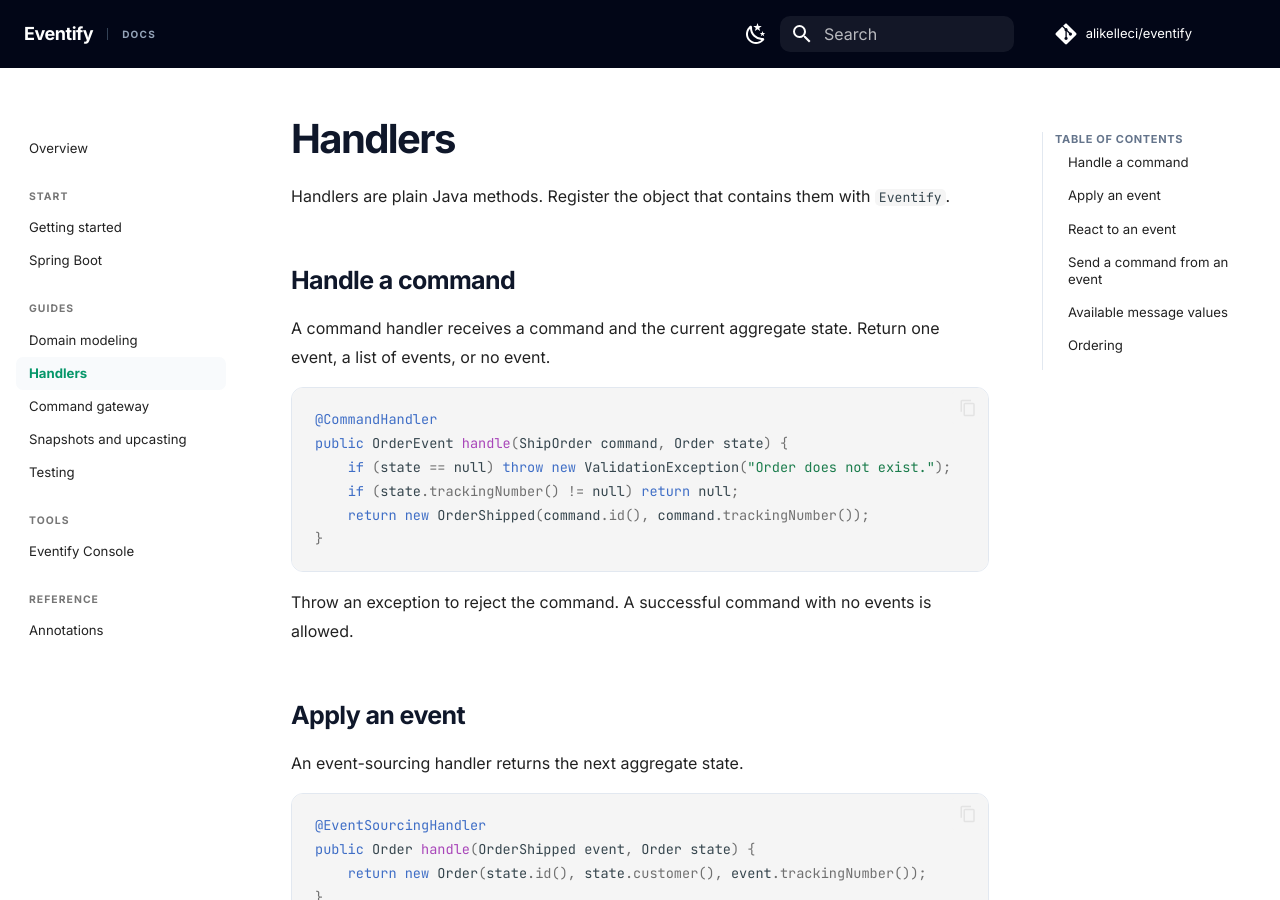
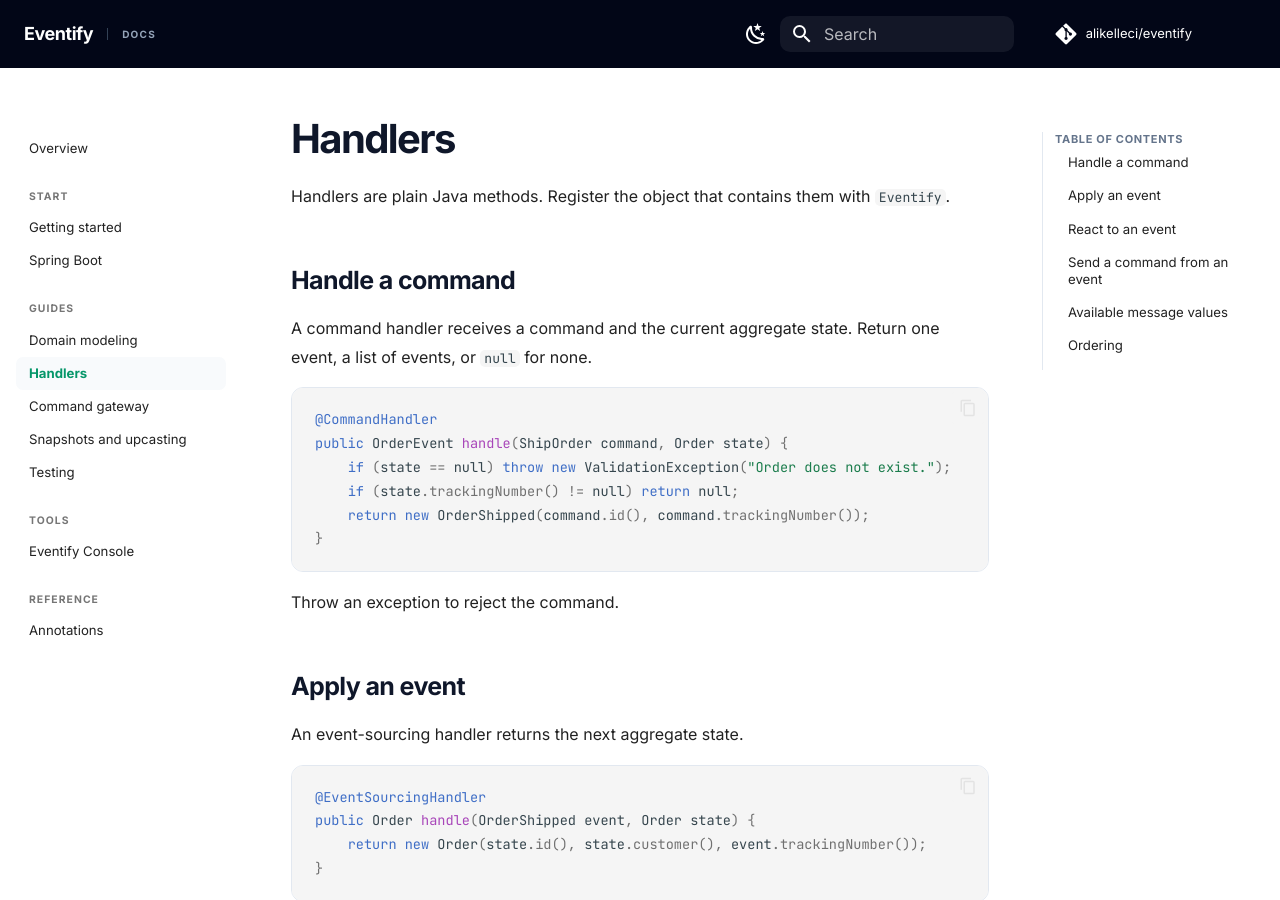
Before and after one commit to alikelleci/eventify, an MkDocs documentation site: the page built from docs/handlers.md, in a window 1280 px wide and 900 px high. Built offline with MkDocs 1.6.1 and Material for MkDocs 9.7.7, drawn with Linux system fonts in a browser that asks for light colours; comment, search, counter and statistics services are not loaded.

Commit message:
Tighten the docs and drop "saga" from comments
Bean Validation is described as what Eventify does, a command handler
returns null for no events, and @Upcaster's type and revision are explained.
Comments say "flow" instead of "saga", a concept Eventify doesn't have.

Co-Authored-By: Claude Opus 5.5 <noreply@anthropic.com>

````diff
--- a/docs/handlers.md
+++ b/docs/handlers.md
@@ -4,7 +4,7 @@ Handlers are plain Java methods. Register the object that contains them with `Ev
 
 ## Handle a command
 
-A command handler receives a command and the current aggregate state. Return one event, a list of events, or no event.
+A command handler receives a command and the current aggregate state. Return one event, a list of events, or `null` for none.
 
 ```java
 @CommandHandler
@@ -15,7 +15,7 @@ public OrderEvent handle(ShipOrder command, Order state) {
 }
 ```
 
-Throw an exception to reject the command. A successful command with no events is allowed.
+Throw an exception to reject the command.
 
 ## Apply an event
 
````
Also changed, not shown: docs/advanced.md (+1 -1 lines), docs/domain-modeling.md (+1 -1 lines), 5 other files.
